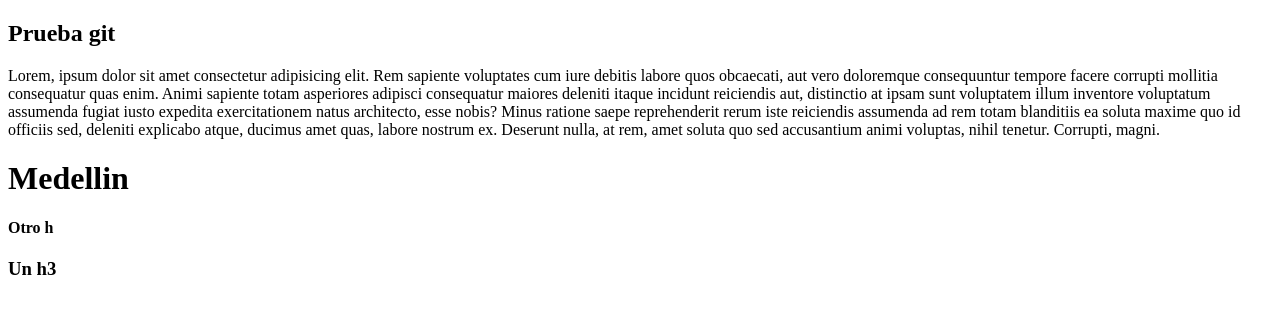
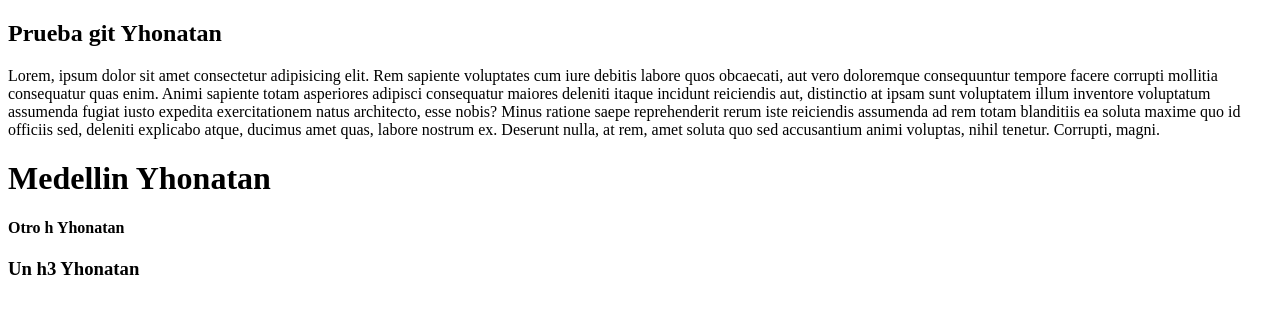
Before and after one commit to YhonatanEcheverri/casa, a plain HTML site: page index.html in a window 1280 px wide. Drawn offline with Linux system fonts and the light colour scheme.

Commit message:
Lo relaciono con Yhonatan

```diff
--- a/index.html
+++ b/index.html
@@ -6,10 +6,10 @@
     <title>Document</title>
 </head>
 <body>
-    <h2>Prueba git</h2>
+    <h2>Prueba git Yhonatan</h2>
     <p>Lorem, ipsum dolor sit amet consectetur adipisicing elit. Rem sapiente voluptates cum iure debitis labore quos obcaecati, aut vero doloremque consequuntur tempore facere corrupti mollitia consequatur quas enim. Animi sapiente totam asperiores adipisci consequatur maiores deleniti itaque incidunt reiciendis aut, distinctio at ipsam sunt voluptatem illum inventore voluptatum assumenda fugiat iusto expedita exercitationem natus architecto, esse nobis? Minus ratione saepe reprehenderit rerum iste reiciendis assumenda ad rem totam blanditiis ea soluta maxime quo id officiis sed, deleniti explicabo atque, ducimus amet quas, labore nostrum ex. Deserunt nulla, at rem, amet soluta quo sed accusantium animi voluptas, nihil tenetur. Corrupti, magni.</p>
-    <h1>Medellin</h1>
-    <h4>Otro h</h4>
-    <h3>Un h3</h3>
+    <h1>Medellin Yhonatan</h1>
+    <h4>Otro h Yhonatan</h4>
+    <h3>Un h3 Yhonatan</h3>
 </body>
 </html>
```
